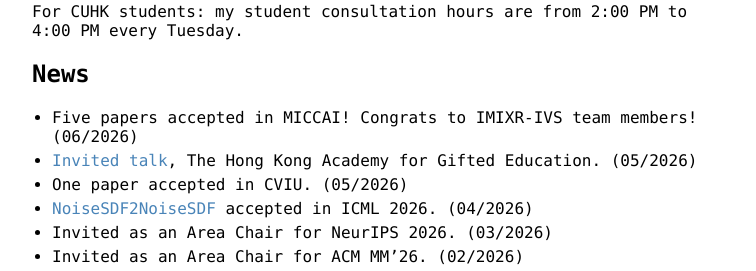
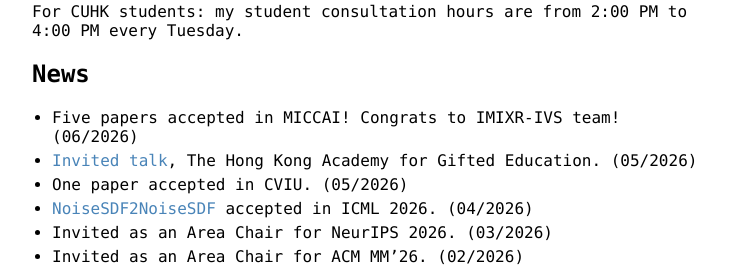
Before and after one commit to ShiQiu0419/ShiQiu0419.github.io, a Jekyll site: the page built from index.md, in a window 1280 px wide and 900 px high, scrolled down 305 px. Shown: the part 152-423 px from the top of the window, without its empty margins (258-1014 px from the left). Built offline with Jekyll 4.4.1, drawn with Linux system fonts in a browser that asks for light colours; our own code applies the rules of GitHub Pages for plain Markdown files.

Commit message:
Update index.md

```diff
--- a/index.md
+++ b/index.md
@@ -14,7 +14,7 @@ For PhD/MPhil/RA applicants: I currently do not have any plan for the 2027 intak
 For CUHK students: my student consultation hours are from 2:00 PM to 4:00 PM every Tuesday.
 
 ## News
-* Five papers accepted in MICCAI! Congrats to IMIXR-IVS team members! (06/2026)
+* Five papers accepted in MICCAI! Congrats to IMIXR-IVS team! (06/2026)
 * [Invited talk](https://hkage.org.hk/flyer/6617_E2CSC001T_en.pdf), The Hong Kong Academy for Gifted Education. (05/2026)
 * One paper accepted in CVIU. (05/2026)
 * [NoiseSDF2NoiseSDF](https://arxiv.org/abs/2507.13595) accepted in ICML 2026. (04/2026)
```
